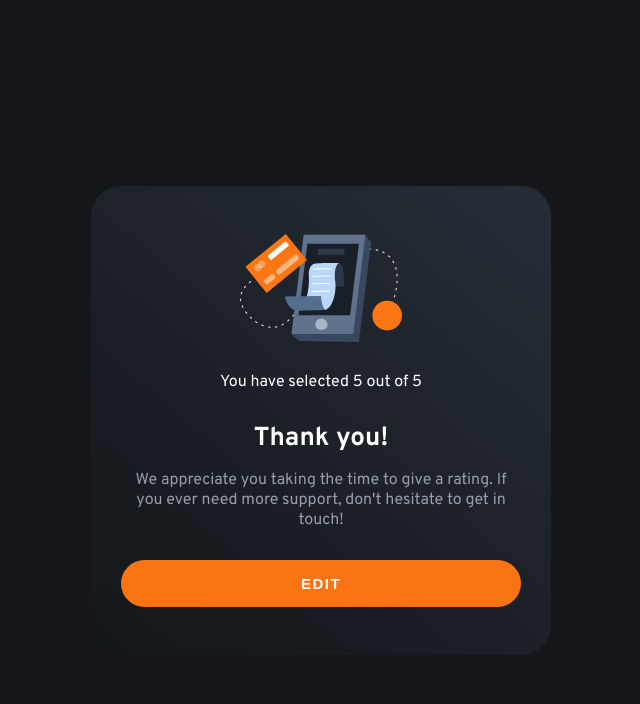
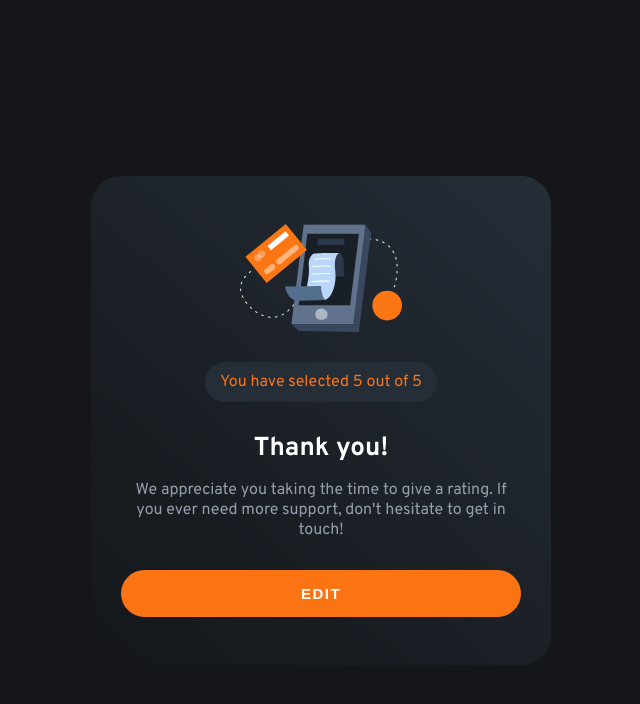
Before and after one commit to micheaaa/rating-component, a React (Vite) app: page / in a window 1280 px wide. Both pictures are taken after a click on the button "SUBMIT". Shown: the top 704 px of the page, without its empty margins (319-959 px from the left). Built offline with nearby package versions, Linux system fonts and the light colour scheme.

Commit message:
Fix incorrect banner class name

```diff
--- a/src/components/RatingCardSass/index.tsx
+++ b/src/components/RatingCardSass/index.tsx
@@ -58,7 +58,7 @@ function ResultScreen({rating, setRating}: ResultScreenProps) {
   return (
     <div className={styles.resultScreen}>
       <Transaction />
-      <span className={styles.ratingBanner}>You have selected {rating} out of 5</span>
+      <span className={styles.resultBanner}>You have selected {rating} out of 5</span>
       <section>
         <h1>Thank you!</h1>
         <p>We appreciate you taking the time to give a rating. If you ever need more support, don't hesitate to get in touch!</p>
```
